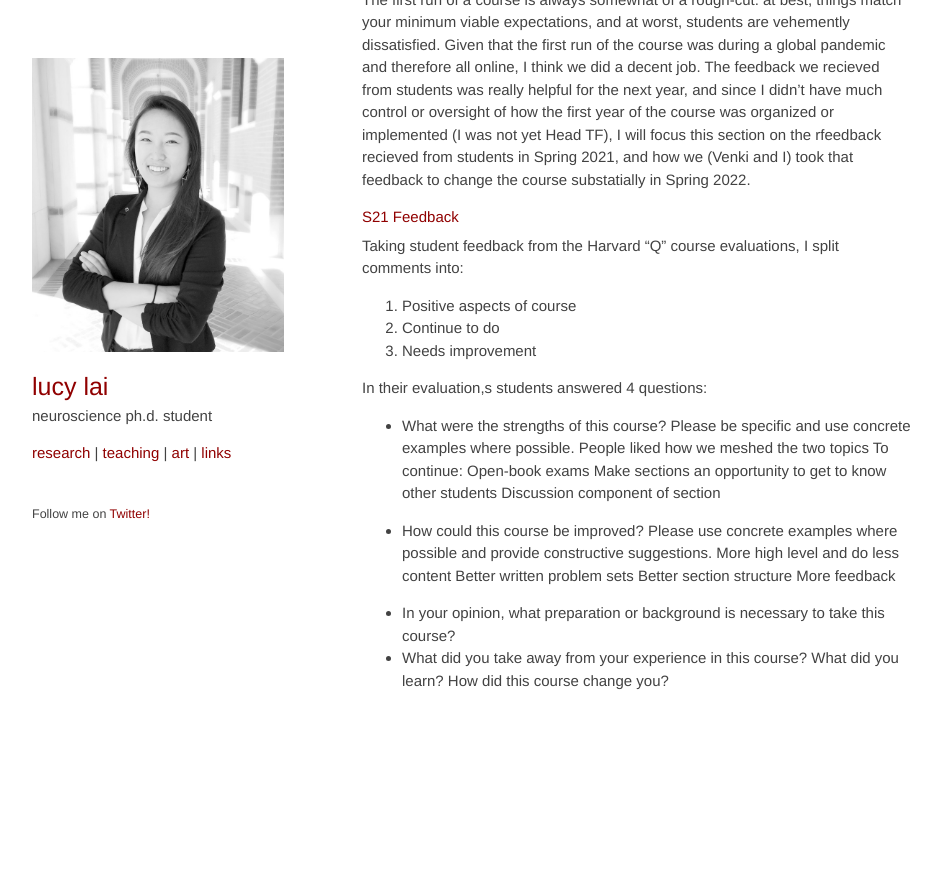
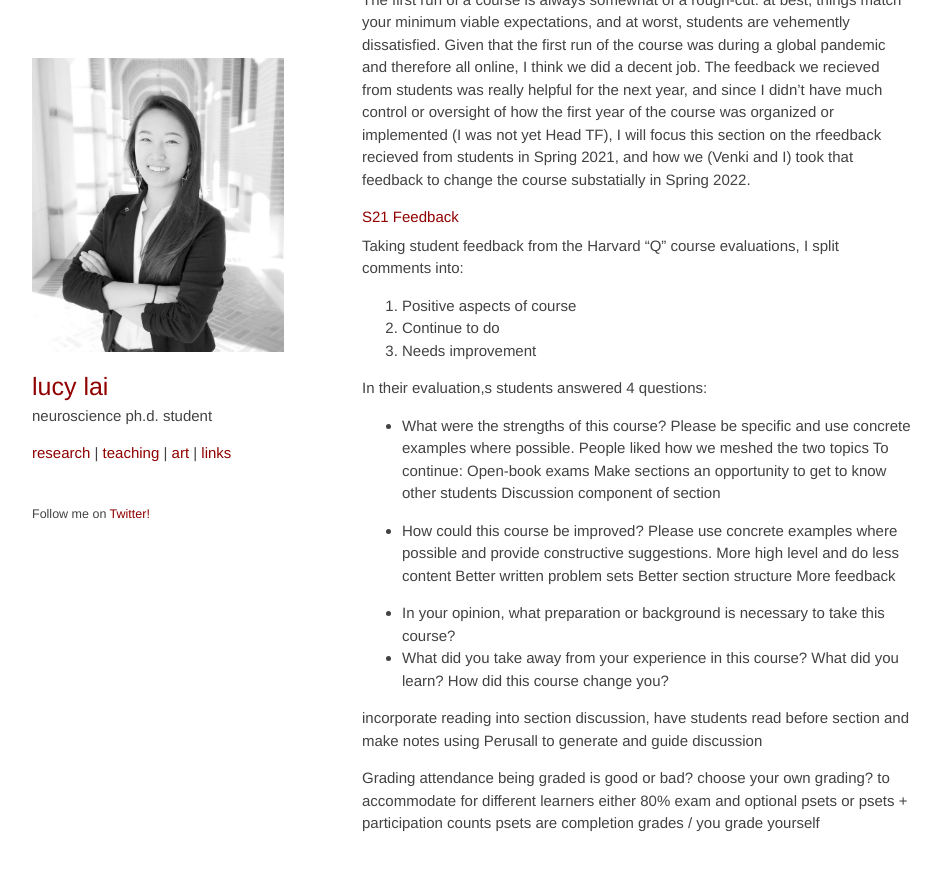
Before and after one commit to lucylai96/lucylai96.github.io, a Jekyll site: the page built from blog/gened1125.md, in a window 1280 px wide and 900 px high, scrolled down 859 px. Shown: the top 871 px of the window, without its empty margins (168-1109 px from the left). Built offline with Jekyll 4.4.1, drawn with Linux system fonts in a browser that asks for light colours; our own code applies the rules of GitHub Pages for plain Markdown files; before the commit the page ends 1616 px from its top, so only the background shows below that.

Commit message:
Update gened1125.md

```diff
--- a/blog/gened1125.md
+++ b/blog/gened1125.md
@@ -49,3 +49,11 @@ More feedback
 
 * In your opinion, what preparation or background is necessary to take this course?
 * What did you take away from your experience in this course? What did you learn? How did this course change you?
+
+incorporate reading into section discussion, have students read before section and make notes using Perusall to generate and guide discussion
+
+Grading
+attendance being graded is good or bad?
+choose your own grading? to accommodate for different learners
+either 80% exam and optional psets or psets + participation counts
+psets are completion grades / you grade yourself
```
